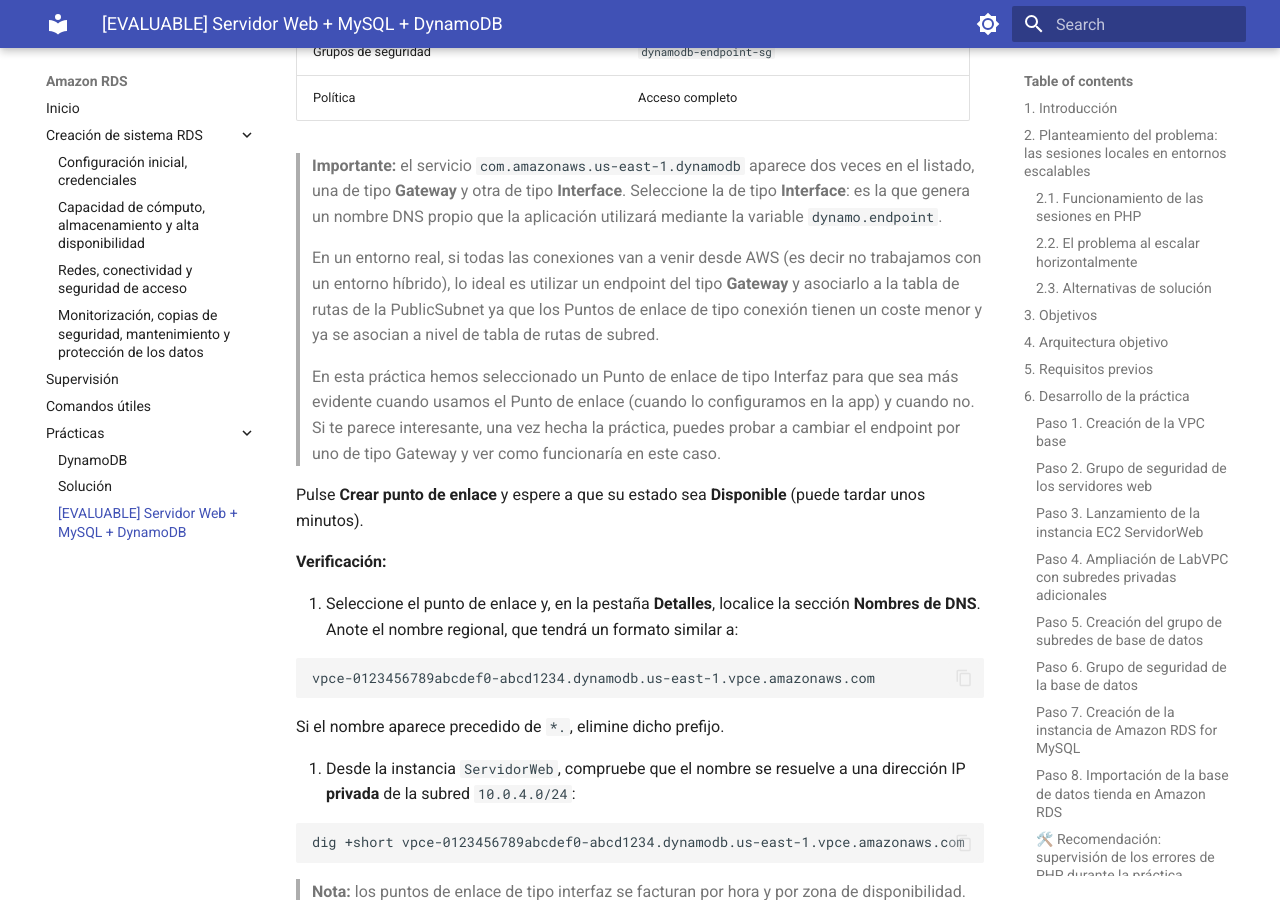
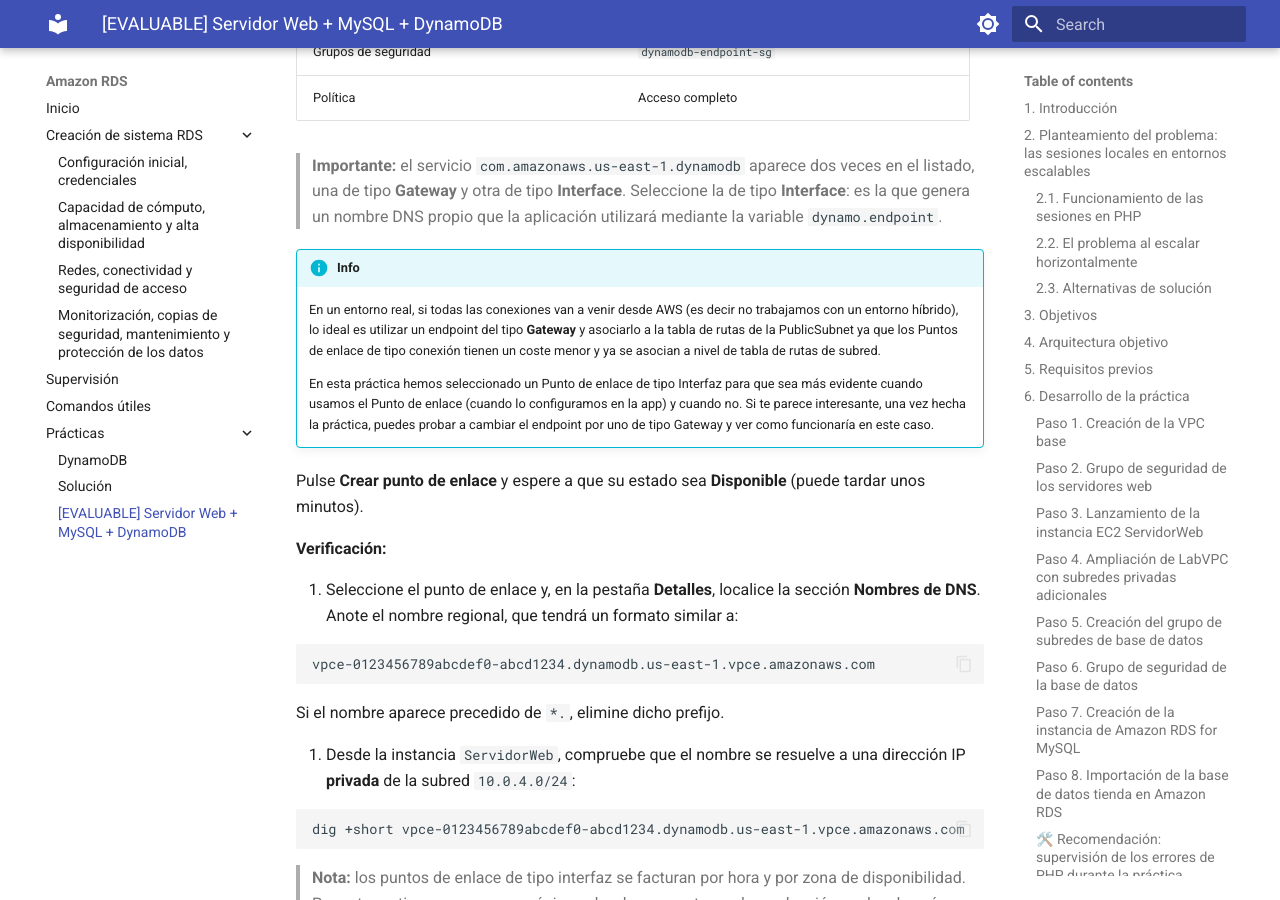
Before and after one commit to rgcenteno/ABDAN-UD4-RDS, an MkDocs documentation site: the page built from docs/practica-rds-dynamodb-sesiones.md, in a window 1280 px wide and 900 px high, scrolled down 20439 px. Built offline with MkDocs 1.6.1 and Material for MkDocs 9.7.7, drawn with Linux system fonts in a browser that asks for light colours.

````diff
--- a/docs/practica-rds-dynamodb-sesiones.md
+++ b/docs/practica-rds-dynamodb-sesiones.md
@@ -492,7 +492,7 @@ sudo curl -o /var/www/app/www/global-bundle.pem https://truststore.pki.rds.amazo
 
 3. Edite el fichero de variables de entorno:
 
-```bash
+```sh
 sudo nano /var/www/app/www/.env
 ```
 
@@ -605,10 +605,13 @@ Desde **VPC → Puntos de conexión → Crear punto de enlace**:
 | Política                                          | Acceso completo                                           |
 
 > **Importante:** el servicio `com.amazonaws.us-east-1.dynamodb` aparece dos veces en el listado, una de tipo **Gateway** y otra de tipo **Interface**. Seleccione la de tipo **Interface**: es la que genera un nombre DNS propio que la aplicación utilizará mediante la variable `dynamo.endpoint`.
->
-> En un entorno real, si todas las conexiones van a venir desde AWS (es decir no trabajamos con un entorno híbrido), lo ideal es utilizar un endpoint del tipo **Gateway** y asociarlo a la tabla de rutas de la PublicSubnet ya que los Puntos de enlace de tipo conexión tienen un coste menor y ya se asocian a nivel de tabla de rutas de subred.
->
-> En esta práctica hemos seleccionado un Punto de enlace de tipo Interfaz para que sea más evidente cuando usamos el Punto de enlace (cuando lo configuramos en la app) y cuando no. Si te parece interesante, una vez hecha la práctica, puedes probar a cambiar el endpoint por uno de tipo Gateway y ver como funcionaría en este caso.
+
+
+
+!!! info
+    En un entorno real, si todas las conexiones van a venir desde AWS (es decir no trabajamos con un entorno híbrido), lo ideal es utilizar un endpoint del tipo **Gateway** y asociarlo a la tabla de rutas de la PublicSubnet ya que los Puntos de enlace de tipo conexión tienen un coste menor y ya se asocian a nivel de tabla de rutas de subred.
+
+    En esta práctica hemos seleccionado un Punto de enlace de tipo Interfaz para que sea más evidente cuando usamos el Punto de enlace (cuando lo configuramos en la app) y cuando no. Si te parece interesante, una vez hecha la práctica, puedes probar a cambiar el endpoint por uno de tipo Gateway y ver como funcionaría en este caso.
 
 Pulse **Crear punto de enlace** y espere a que su estado sea **Disponible** (puede tardar unos minutos).
 
````
